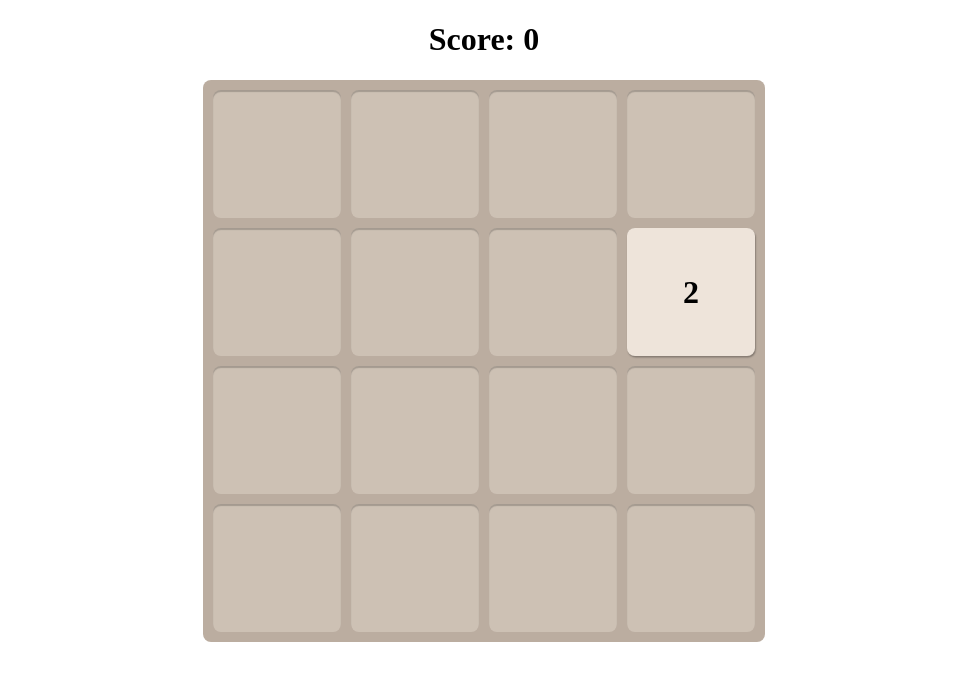
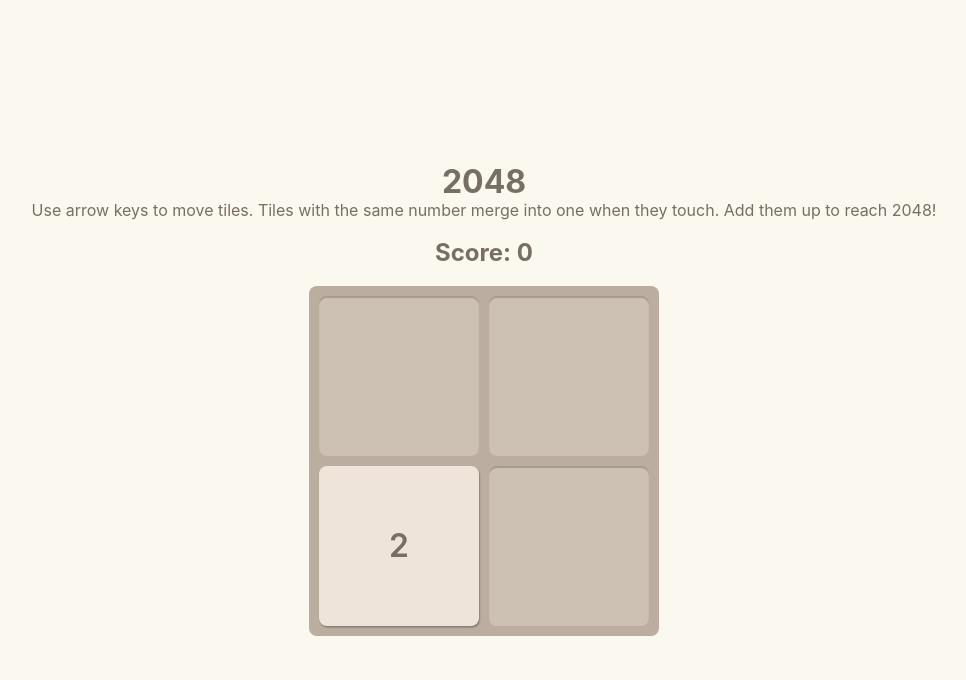
Before and after one commit to aliaks-ei/game-2048, a Vue app: page / in a window 1280 px wide. Shown: the top 680 px of the page, without its empty margins (156-1122 px from the left). Built offline with nearby package versions, Linux system fonts and the light colour scheme.

Commit message:
refactor: split into composables

```diff
--- a/src/components/GameBoard/GameBoard.vue
+++ b/src/components/GameBoard/GameBoard.vue
@@ -1,6 +1,11 @@
 <template>
   <div class="game-wrapper">
-    <h1>Score: {{ score }}</h1>
+    <h1 style="margin: 0">2048</h1>
+    <p style="margin: 0">
+      Use arrow keys to move tiles. Tiles with the same number merge into one when they touch. Add
+      them up to reach 2048!
+    </p>
+    <h2>Score: {{ score }}</h2>
     <div class="game-container">
       <GridContainer :size="gridSize"></GridContainer>
       <TileContainer>
@@ -17,48 +22,33 @@
 </template>
 
 <script setup lang="ts">
-// TODO: Wait for "transitionend" event on tiles (also in "end game")
-// TODO: Game restart
-// TODO: Local storage
-// TODO: Refactor (split into components, combine functions, etc)
-import { ref, computed, onMounted } from "vue";
+import { ref, computed, onMounted, toValue } from "vue";
 
 import GridContainer from "@/components/GridContainer/GridContainer.vue";
 import TileContainer from "@/components/Tile/Container/TileContainer.vue";
 import TileItem from "@/components/Tile/Item/TileItem.vue";
 
-interface Tile {
-  id: string;
-  value: number;
-  col: number;
-  row: number;
-}
+import { useGrid } from "@/composables/useGrid";
+import { useTileMovement } from "@/composables/useTileMovement";
+import { useGameState } from "@/composables/useGameState";
 
-interface Cell {
-  tile?: Tile;
-  tileToMerge?: Tile;
-  col: number;
-  row: number;
-}
+import type { Cell, Tile } from "@/types";
 
-const gridSize = ref(4);
-const score = ref(0);
-const gridCells = ref<Cell[]>(
-  Array.from({ length: Math.pow(gridSize.value, 2) }, (_, index) => ({
-    col: (index % gridSize.value) + 1,
-    row: Math.floor(index / gridSize.value) + 1,
-  })),
-);
+const gridSize = ref(2);
 
-const tilesToRender = computed(() =>
-  gridCells.value.reduce<Tile[]>((acc, cell) => {
+const { gridCells, getRandomEmptyGridCell } = useGrid(toValue(gridSize));
+const { setTileInCell, canSlide, moveTiles } = useTileMovement();
+const { score, endGame, mergeTilesInGridCells } = useGameState();
+
+const tilesToRender = computed(() => {
+  return gridCells.value.reduce<Tile[]>((acc, cell) => {
     if (cell.tile) {
       acc.push(cell.tile);
     }
 
     return acc;
-  }, []),
-);
+  }, []);
+});
 const gridCellsByColumn = computed(() => {
   return gridCells.value.reduce<Cell[][]>((acc, cell) => {
     acc[cell.col - 1] = acc[cell.col - 1] || [];
@@ -76,127 +66,6 @@ const gridCellsByRow = computed(() => {
   }, []);
 });
 
-function getRandomEmptyGridCell() {
-  const emptyCells = gridCells.value.filter((cell) => !cell.tile);
-  const randomIndex = Math.floor(Math.random() * emptyCells.length);
-
-  return emptyCells[randomIndex];
-}
-
-function canCellAcceptTile(cell: Cell, tile?: Tile) {
-  return !cell.tile || (!cell.tileToMerge && cell.tile.value === tile?.value);
-}
-
-async function moveTiles(gridCells: Cell[][]) {
-  return Promise.all(
-    gridCells.flatMap((column) => {
-      const promises: Promise<void>[] = [];
-
-      // Starting from the second row since the first row cannot move up
-      for (let i = 1; i < column.length; i++) {
-        const currentCell = column[i];
-
-        if (!currentCell.tile) {
-          continue;
-        }
-
-        let lastAvailableCell: Cell | null = null;
-
-        for (let j = i - 1; j >= 0; j--) {
-          const targetCell = column[j];
-
-          if (canCellAcceptTile(targetCell, currentCell.tile)) {
-            lastAvailableCell = targetCell;
-          }
-        }
-
-        if (lastAvailableCell) {
-          // const elem = document.querySelector(
-          //   `[data-col="${currentCell.col}"][data-row="${currentCell.row}"]`,
-          // );
-          // console.log(elem);
-          // promises.push(
-          //   new Promise((resolve) => {
-          //     elem?.addEventListener("transitionend", () => {
-          //       console.log("transitionend");
-          //       resolve();
-          //     }, { once: true });
-          //   }),
-          // )
-          setTileInCell({
-            cell: lastAvailableCell,
-            tile: currentCell.tile,
-            isTileToMerge: !!lastAvailableCell.tile,
-          });
-
-          delete currentCell.tile;
-        }
-      }
-
-      return promises;
-    }),
-  );
-}
-
-function slideUp() {
-  return moveTiles(gridCellsByColumn.value);
-}
-
-function slideDown() {
-  return moveTiles(gridCellsByColumn.value.map((col) => [...col].reverse()));
-}
-
-function slideLeft() {
-  return moveTiles(gridCellsByRow.value);
-}
-
-function slideRight() {
-  return moveTiles(gridCellsByRow.value.map((row) => [...row].reverse()));
-}
-
-function setupInput() {
-  document.addEventListener("keyup", handleKeyupEvent, { once: true });
-}
-
-function setTileInCell({
-  cell,
-  tile,
-  isTileToMerge = false,
-}: {
-  cell: Cell;
-  tile: Partial<Tile>;
-  isTileToMerge?: boolean;
-}) {
-  cell[isTileToMerge ? "tileToMerge" : "tile"] = {
-    value: tile.value ?? 2, // set default value to 2
-    id: tile.id ?? crypto.randomUUID(),
-    col: cell.col,
-    row: cell.row,
-  };
-}
-
-function mergeTilesInGridCells() {
-  gridCells.value
-    .filter((cell) => cell.tileToMerge)
-    .forEach((cell) => {
-      if (cell.tile) {
-        cell.tile.value *= 2;
-      }
-
-      delete cell.tileToMerge;
-    });
-}
-
-function canSlide(gridCells: Cell[][]) {
-  return gridCells.some((column) =>
-    column.some((cell, cellIndex) => {
-      const targetCell = column[cellIndex - 1];
-
-      return !cellIndex || !cell.tile ? false : canCellAcceptTile(targetCell, cell.tile);
-    }),
-  );
-}
-
 function canSlideUp() {
   return canSlide(gridCellsByColumn.value);
 }
@@ -213,63 +82,53 @@ function canSlideRight() {
   return canSlide(gridCellsByRow.value.map((row) => [...row].reverse()));
 }
 
-function endGame() {
-  alert("Game Over");
+function addKeyupEventHandler() {
+  document.addEventListener("keyup", handleKeyupEvent, { once: true });
+}
+
+function addNewTile() {
+  const cell = getRandomEmptyGridCell();
+
+  setTileInCell({ cell, tile: { value: 2 } });
 }
 
 async function handleKeyupEvent(event: KeyboardEvent) {
-  switch (event.key) {
-    case "ArrowLeft":
-      if (!canSlideLeft()) {
-        setupInput();
-        return;
-      }
-      await slideLeft();
-      break;
-    case "ArrowRight":
-      if (!canSlideRight()) {
-        setupInput();
-        return;
-      }
-      await slideRight();
-      break;
-    case "ArrowUp":
-      if (!canSlideUp()) {
-        setupInput();
-        return;
-      }
-      await slideUp();
-      break;
-    case "ArrowDown":
-      if (!canSlideDown()) {
-        setupInput();
-        return;
-      }
-      await slideDown();
-      break;
-    default:
-      setupInput();
-      return;
+  const moveTilesIfPossible = async (gridCellsMatrix: Cell[][]) => {
+    if (!canSlide(gridCellsMatrix)) {
+      addKeyupEventHandler();
+      return false;
     }
 
-  mergeTilesInGridCells();
-  const cell = getRandomEmptyGridCell();
+    await moveTiles(gridCellsMatrix);
+    return true;
+  };
 
-  setTileInCell({ cell, tile: { value: 2 } });
+  const keyActions: Record<string, () => Promise<boolean>> = {
+    ArrowLeft: () => moveTilesIfPossible(gridCellsByRow.value),
+    ArrowRight: () => moveTilesIfPossible(gridCellsByRow.value.map(row => [...row].reverse())),
+    ArrowUp: () => moveTilesIfPossible(gridCellsByColumn.value),
+    ArrowDown: () => moveTilesIfPossible(gridCellsByColumn.value.map(col => [...col].reverse())),
+  };
 
+  const action = keyActions[event.key];
+
+  if (action && await action()) {
+    mergeTilesInGridCells(toValue(gridCells));
+    addNewTile();
+
+    // TODO: Refactor this
     if (!canSlideUp() && !canSlideDown() && !canSlideLeft() && !canSlideRight()) {
       endGame();
       return;
     }
+  }
 
-  setupInput();
+  addKeyupEventHandler();
 }
 
 onMounted(() => {
-  const cell = getRandomEmptyGridCell();
-
-  setTileInCell({ cell, tile: { value: 2 } });
-  setupInput();
+  addNewTile();
+  addKeyupEventHandler();
 });
 </script>
 
--- a/src/components/Tile/Item/TileItem.vue
+++ b/src/components/Tile/Item/TileItem.vue
@@ -1,6 +1,8 @@
 <template>
-  <li :style="{ '--col': col, '--row': row }" class="tile">
-    <div class="tile__inner" :class="`tile__inner--${value}`">{{ value }}</div>
+  <li :style="{ '--col': col, '--row': row }" class="tile" :data-position="`${col}-${row}`">
+    <div class="tile__inner" :class="`tile__inner--${value}`">
+      {{ value }}
+    </div>
   </li>
 </template>
 
--- /dev/null
+++ b/src/composables/useGameState.ts
@@ -0,0 +1,30 @@
+import { ref } from "vue";
+
+import type { Cell } from "@/types";
+
+export function useGameState() {
+  const score = ref(0);
+
+  function endGame() {
+    alert("Game Over");
+  }
+
+  function mergeTilesInGridCells(gridCells: Cell[]) {
+    gridCells
+      .filter((cell) => cell.tileToMerge)
+      .forEach((cell) => {
+        if (cell.tile) {
+          cell.tile.value *= 2;
+          score.value += cell.tile.value;
+        }
+
+        delete cell.tileToMerge;
+      });
+  }
+
+  return {
+    score,
+    endGame,
+    mergeTilesInGridCells,
+  };
+}
--- /dev/null
+++ b/src/composables/useGrid.ts
@@ -0,0 +1,24 @@
+import { ref } from "vue";
+
+import type { Cell } from "@/types";
+
+export function useGrid(gridSize = 6) {
+  const gridCells = ref<Cell[]>(
+    Array.from({ length: Math.pow(gridSize, 2) }, (_, index) => ({
+      col: (index % gridSize) + 1,
+      row: Math.floor(index / gridSize) + 1,
+    })),
+  );
+
+  function getRandomEmptyGridCell() {
+    const emptyCells = gridCells.value.filter((cell) => !cell.tile);
+    const randomIndex = Math.floor(Math.random() * emptyCells.length);
+
+    return emptyCells[randomIndex];
+  }
+
+  return {
+    gridCells,
+    getRandomEmptyGridCell,
+  };
+}
--- /dev/null
+++ b/src/composables/useTileMovement.ts
@@ -0,0 +1,74 @@
+import type { Cell, Tile } from "@/types";
+
+interface SetTileInCellPayload {
+  cell: Cell;
+  tile: Partial<Tile>;
+  isTileToMerge?: boolean;
+}
+
+export function useTileMovement() {
+  function _canCellAcceptTile(cell: Cell, tile?: Tile) {
+    return !cell.tile || (!cell.tileToMerge && cell.tile.value === tile?.value);
+  }
+
+  function setTileInCell({ cell, tile, isTileToMerge = false }: SetTileInCellPayload) {
+    cell[isTileToMerge ? "tileToMerge" : "tile"] = {
+      value: tile.value ?? 2, // set default value to 2
+      id: tile.id ?? crypto.randomUUID(),
+      col: cell.col,
+      row: cell.row,
+    };
+  }
+
+  // TODO: Refactor this function
+  async function moveTiles(gridCellsMatrix: Cell[][]) {
+    return Promise.all(
+      gridCellsMatrix.flatMap((column) => {
+        const promises: Promise<void>[] = [];
+
+        // Starting from the second row since the first row cannot move up
+        for (let i = 1; i < column.length; i++) {
+          const currentCell = column[i];
+
+          if (!currentCell.tile) {
+            continue;
+          }
+
+          let lastAvailableCell: Cell | null = null;
+
+          for (let j = i - 1; j >= 0; j--) {
+            const targetCell = column[j];
+
+            if (_canCellAcceptTile(targetCell, currentCell.tile)) {
+              lastAvailableCell = targetCell;
+            }
+          }
+
+          if (lastAvailableCell) {
+            setTileInCell({
+              cell: lastAvailableCell,
+              tile: currentCell.tile,
+              isTileToMerge: !!lastAvailableCell.tile,
+            });
+
+            delete currentCell.tile;
+          }
+        }
+
+        return promises;
+      }),
+    );
+  }
+
+  function canSlide(gridCellsMatrix: Cell[][]) {
+    return gridCellsMatrix.some((column) =>
+      column.some((cell, cellIndex) => {
+        const targetCell = column[cellIndex - 1];
+
+        return !cellIndex || !cell.tile ? false : _canCellAcceptTile(targetCell, cell.tile);
+      }),
+    );
+  }
+
+  return { moveTiles, setTileInCell, canSlide };
+}
--- a/src/main.css
+++ b/src/main.css
@@ -1,11 +1,27 @@
+:root {
+  --text-color: #776e65;
+  --background-color: #faf8ef;
+  --button-color: #8f7a66;
+}
+
 * {
   box-sizing: border-box;
 }
 
 html,
 body,
+main,
 #app {
   height: 100%;
+}
+
+html {
+  font-family: Inter, system-ui, Avenir, Helvetica, Arial, sans-serif;
+}
+
+body {
+  background-color: var(--background-color);
+  color: var(--text-color);
 }
 
 ul {
--- /dev/null
+++ b/src/types/index.ts
@@ -0,0 +1,13 @@
+export interface Tile {
+  id: string;
+  value: number;
+  col: number;
+  row: number;
+}
+
+export interface Cell {
+  tile?: Tile;
+  tileToMerge?: Tile;
+  col: number;
+  row: number;
+}
```
Lines whose indentation alone changed are shown as unchanged.
